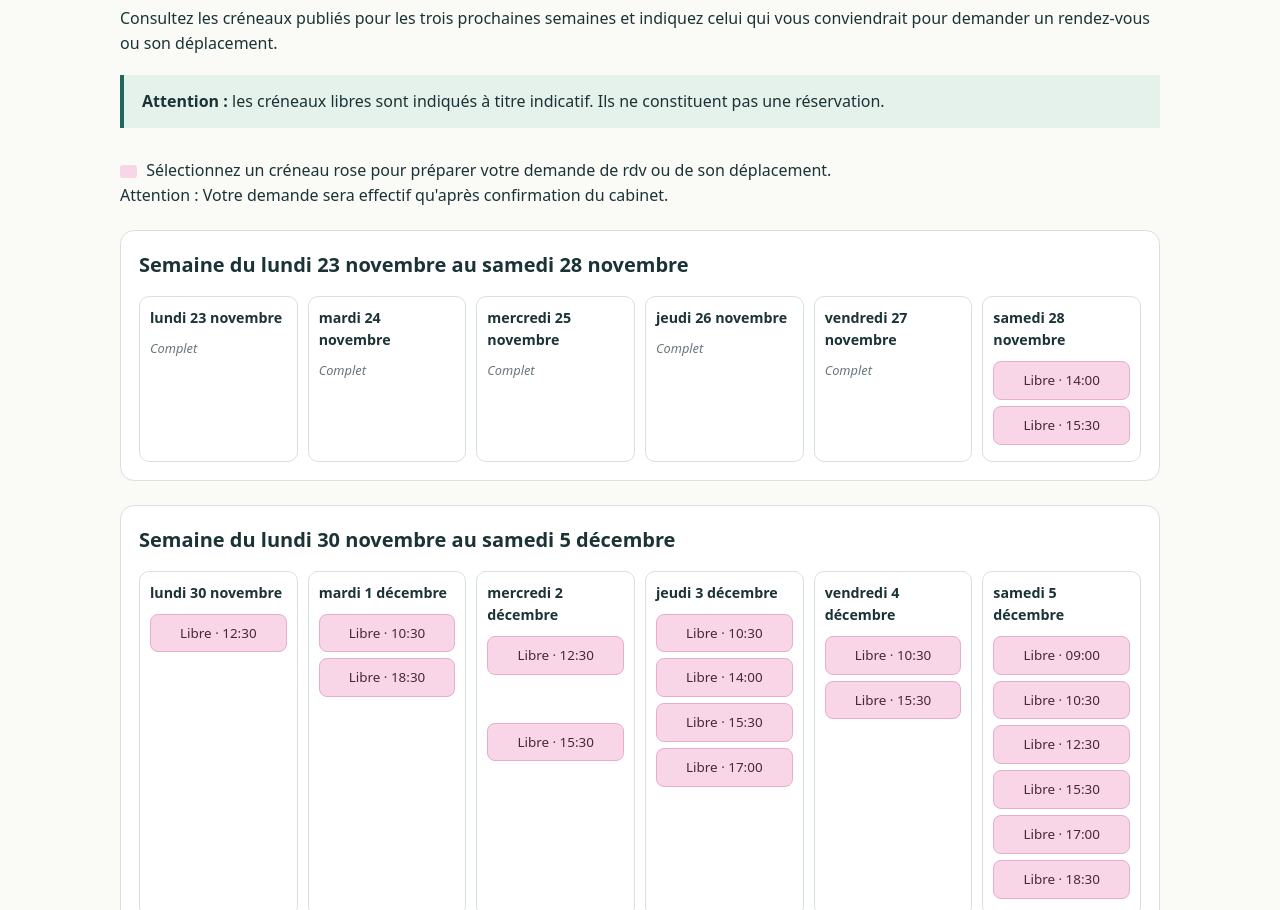
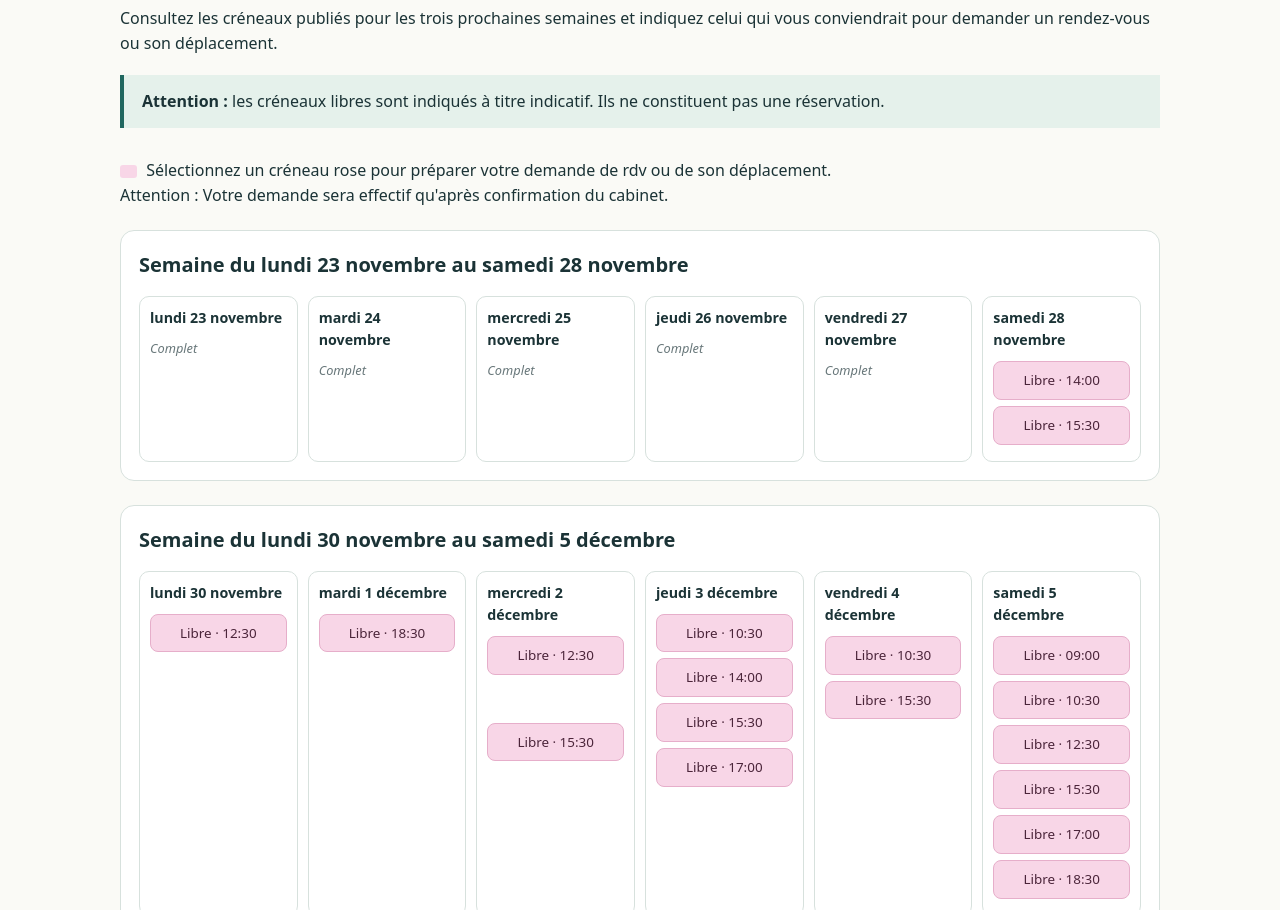
Before and after one commit to sylvainroypsy/sylvainroypsy.github.io, a plain HTML site: page disponibilites.html in a window 1280 px wide. Shown: the part 190-1100 px from the top of the page. Drawn offline with Linux system fonts and the light colour scheme.

Commit message:
Retirer le créneau du 1er décembre à 10h30

```diff
--- a/disponibilites.html
+++ b/disponibilites.html
@@ -13,7 +13,7 @@
 <p class="hint">Planning anonymisé, relevé le 27 novembre 2026. Mise à jour manuelle ; les disponibilités peuvent évoluer.</p></main>
 <script>
 "use strict";
-const data={"2026-11-23":{"free":[],"full":true},"2026-11-24":{"free":[],"full":true},"2026-11-25":{"free":[],"full":true},"2026-11-26":{"free":[],"full":true},"2026-11-27":{"free":[],"full":true},"2026-11-30":{"free":["12:30"],"full":false},"2026-12-01":{"free":["10:30","18:30"],"full":false},"2026-12-02":{"free":["12:30","15:30"],"full":false},"2026-12-03":{"free":["10:30","14:00","15:30","17:00"],"full":false},"2026-12-04":{"free":["10:30","15:30"],"full":false},"2026-12-05":{"free":["09:00","10:30","12:30","15:30","17:00","18:30"],"full":false},"2026-12-07":{"free":["09:00","10:30","15:30","18:30"],"full":false},"2026-12-09":{"free":["09:00","10:30","12:30","14:00","15:30"],"full":false},"2026-12-11":{"free":["09:00","10:30","17:00","18:30"],"full":false},"2026-12-08":{"free":["09:00","10:30","12:30","15:30","17:00","18:30"],"full":false},"2026-12-10":{"free":["09:00","10:30","12:30","14:00","15:30","17:00","18:30"],"full":false},"2026-12-12":{"free":["09:00","10:30","12:30","15:30","17:00","18:30"],"full":false},"2026-11-28":{"free":["14:00","15:30"],"full":false}};
+const data={"2026-11-23":{"free":[],"full":true},"2026-11-24":{"free":[],"full":true},"2026-11-25":{"free":[],"full":true},"2026-11-26":{"free":[],"full":true},"2026-11-27":{"free":[],"full":true},"2026-11-30":{"free":["12:30"],"full":false},"2026-12-01":{"free":["18:30"],"full":false},"2026-12-02":{"free":["12:30","15:30"],"full":false},"2026-12-03":{"free":["10:30","14:00","15:30","17:00"],"full":false},"2026-12-04":{"free":["10:30","15:30"],"full":false},"2026-12-05":{"free":["09:00","10:30","12:30","15:30","17:00","18:30"],"full":false},"2026-12-07":{"free":["09:00","10:30","15:30","18:30"],"full":false},"2026-12-09":{"free":["09:00","10:30","12:30","14:00","15:30"],"full":false},"2026-12-11":{"free":["09:00","10:30","17:00","18:30"],"full":false},"2026-12-08":{"free":["09:00","10:30","12:30","15:30","17:00","18:30"],"full":false},"2026-12-10":{"free":["09:00","10:30","12:30","14:00","15:30","17:00","18:30"],"full":false},"2026-12-12":{"free":["09:00","10:30","12:30","15:30","17:00","18:30"],"full":false},"2026-11-28":{"free":["14:00","15:30"],"full":false}};
 const start=new Date(2026,10,23);
 const dayNames=["dimanche","lundi","mardi","mercredi","jeudi","vendredi","samedi"];
 const months=["janvier","février","mars","avril","mai","juin","juillet","août","septembre","octobre","novembre","décembre"];
```
